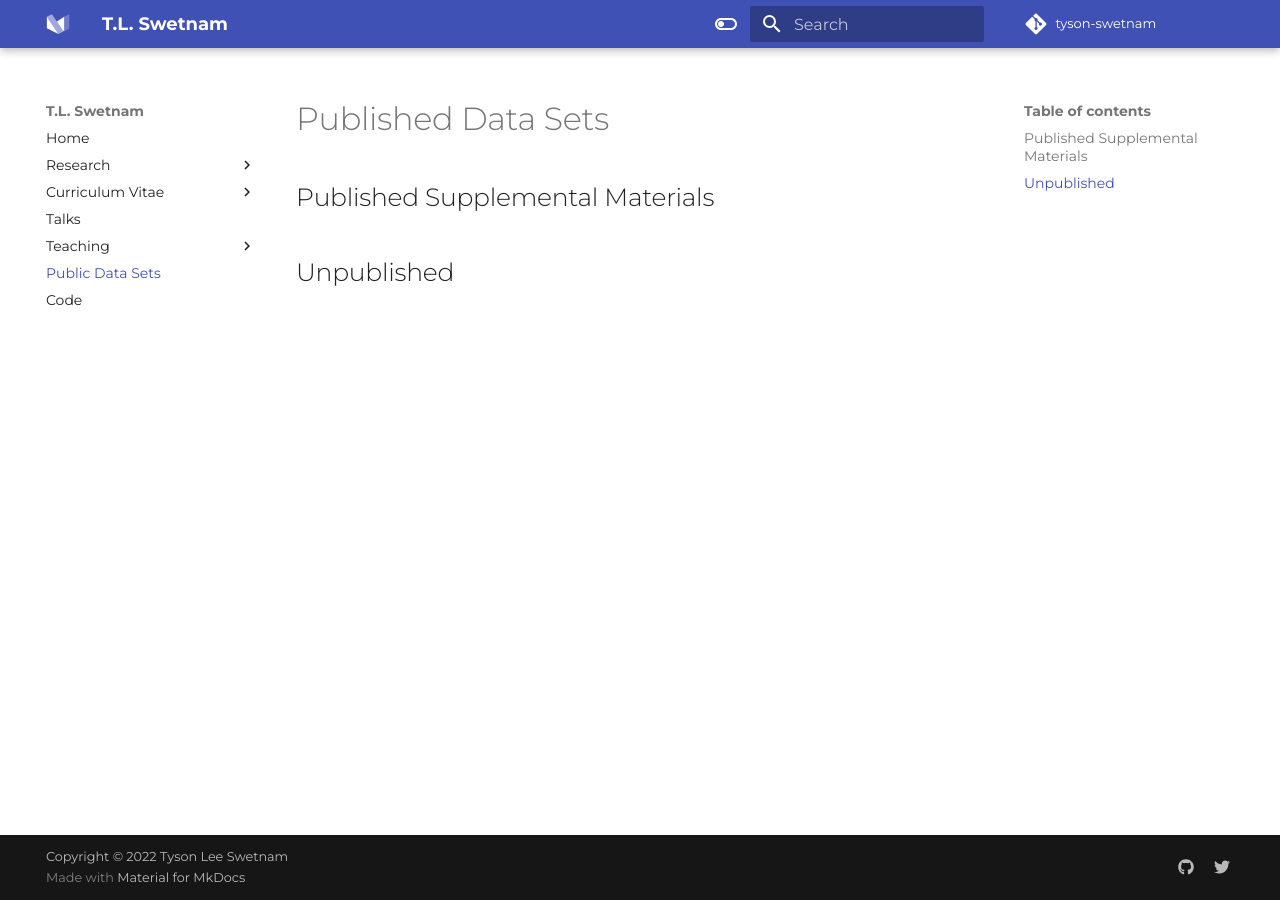
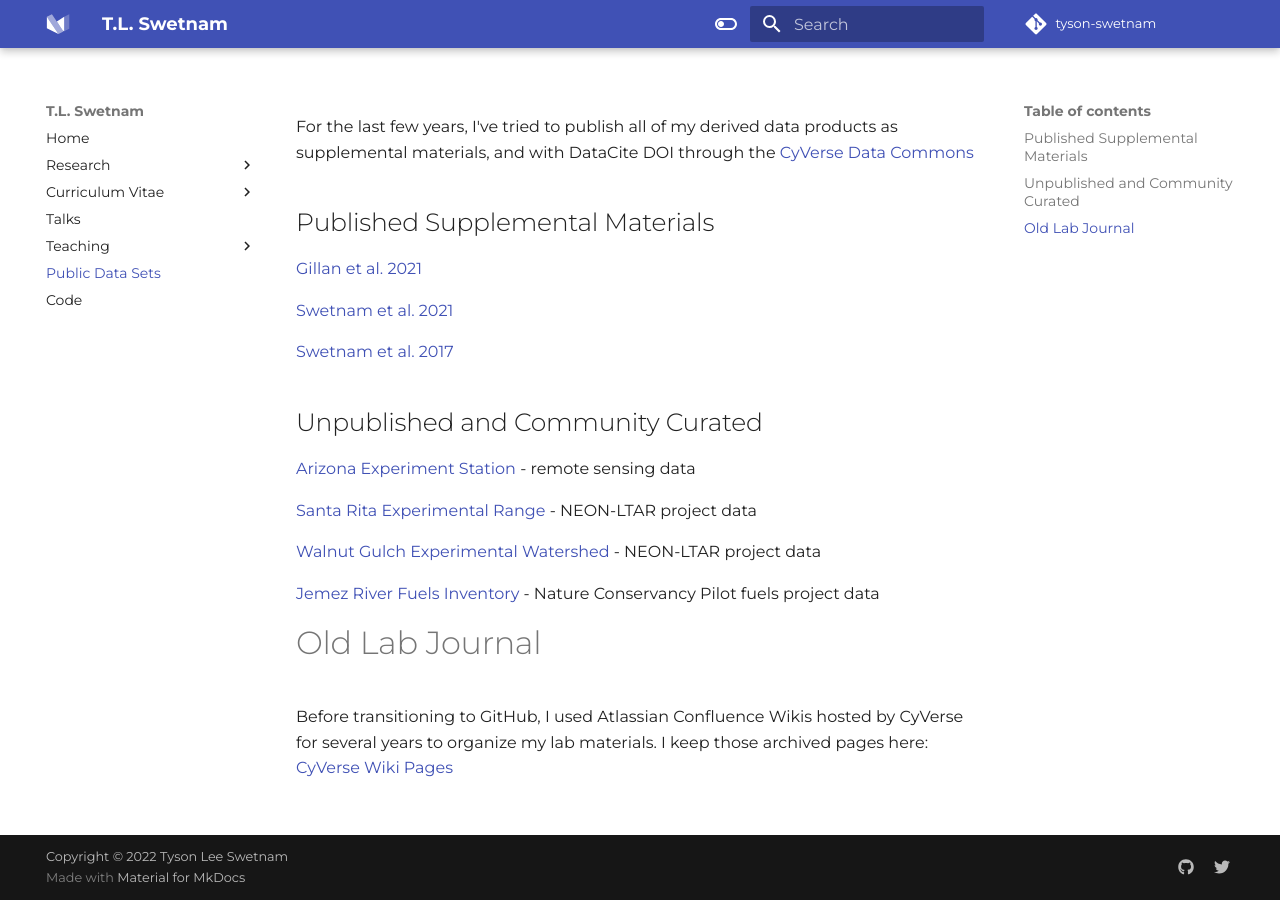
Before and after one commit to tyson-swetnam/new-website, an MkDocs documentation site: the page built from docs/data.md, in a window 1280 px wide. Built offline with MkDocs 1.6.1 and Material for MkDocs 9.7.7, drawn with Linux system fonts in a browser that asks for light colours; some web fonts are replaced; comment, search, counter and statistics services are not loaded.

Commit message:
Update data.md

```diff
--- a/docs/data.md
+++ b/docs/data.md
@@ -1,5 +1,23 @@
-# Published Data Sets
+For the last few years, I've tried to publish all of my derived data products as supplemental materials, and with DataCite DOI through the [CyVerse Data Commons](https://datacommons.cyverse.org)
 
 ## Published Supplemental Materials
 
-## Unpublished
+[Gillan et al. 2021]()
+
+[Swetnam et al. 2021]()
+
+[Swetnam et al. 2017]()
+
+## Unpublished and Community Curated
+
+[Arizona Experiment Station]() - remote sensing data
+
+[Santa Rita Experimental Range]() - NEON-LTAR project data
+
+[Walnut Gulch Experimental Watershed]() - NEON-LTAR project data
+
+[Jemez River Fuels Inventory]() - Nature Conservancy Pilot fuels project data
+
+# Old Lab Journal
+
+Before transitioning to GitHub, I used Atlassian Confluence Wikis hosted by CyVerse for several years to organize my lab materials. I keep those archived pages here: [CyVerse Wiki Pages](https://cyverse.atlassian.net/wiki/spaces/~tyson_swetnam/overview)
```
